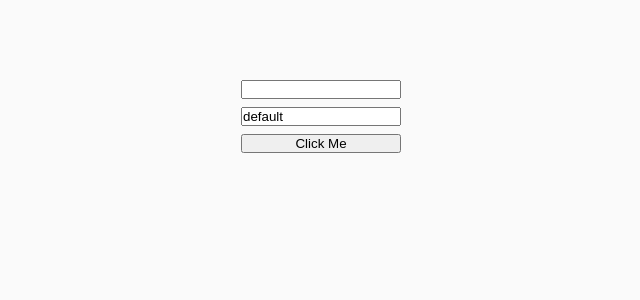
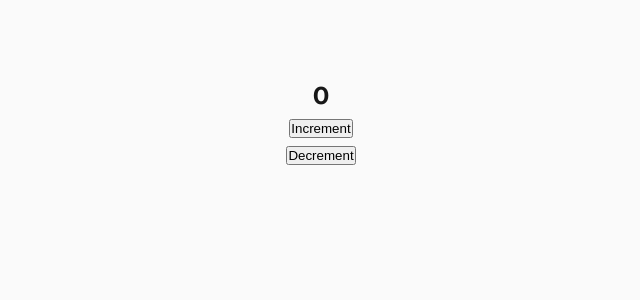
Before and after one commit to DemonDaddy22/testing-in-react, a Next.js app: page / in a window 1280 px wide. Shown: the top 300 px of the page, without its empty margins (319-959 px from the left). Built offline with nearby package versions, Linux system fonts and the light colour scheme.

Commit message:
Exercise: Counter app with increment & decrement buttons

```diff
--- /dev/null
+++ b/src/Module3/components/Counter.tsx
@@ -0,0 +1,24 @@
+/**
+ * Create a counter app with Increment / Decrement buttons.
+ * Write tests to check:
+ * Initial value is `0`.
+ * Buttons work as expected
+ */
+
+'use client';
+
+import { useState } from 'react';
+
+const Counter: React.FC = () => {
+  const [counter, setCounter] = useState(0);
+
+  return (
+    <section style={{ display: 'flex', flexDirection: 'column', gap: '0.5rem', alignItems: 'center' }}>
+      <h1>{counter}</h1>
+      <button onClick={() => setCounter(prev => prev + 1)}>Increment</button>
+      <button onClick={() => setCounter(prev => prev - 1)}>Decrement</button>
+    </section>
+  );
+};
+
+export default Counter;
--- a/src/app/page.tsx
+++ b/src/app/page.tsx
@@ -1,11 +1,11 @@
-import Module3 from '@/Module3/components/Module3';
+import Counter from '@/Module3/components/Counter';
 import styles from './page.module.css';
 
 export default function Home() {
   return (
     <div className={styles.page}>
       <main className={styles.main}>
-        <Module3 />
+        <Counter />
       </main>
     </div>
   );
```
Also changed, not shown: src/Module3/README.md, 1 other file (tests, documents, lock files or other folders).
